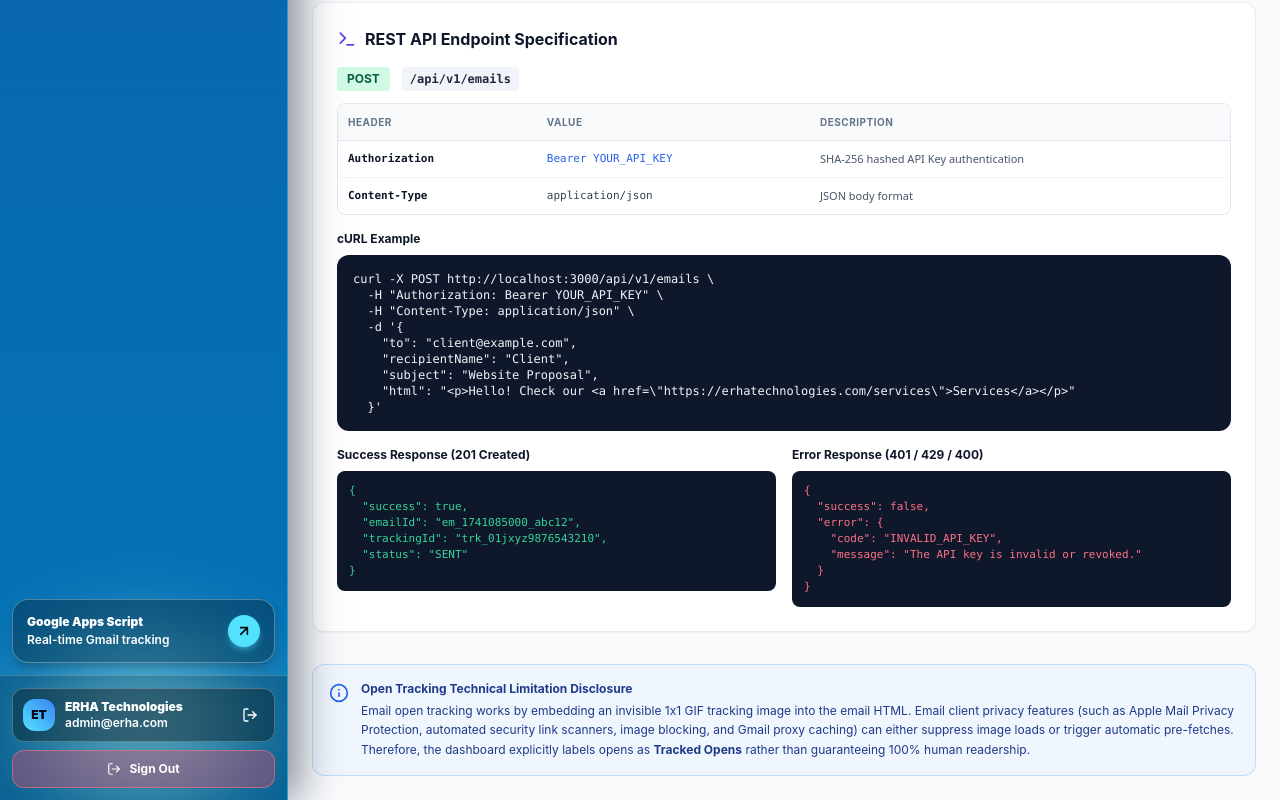
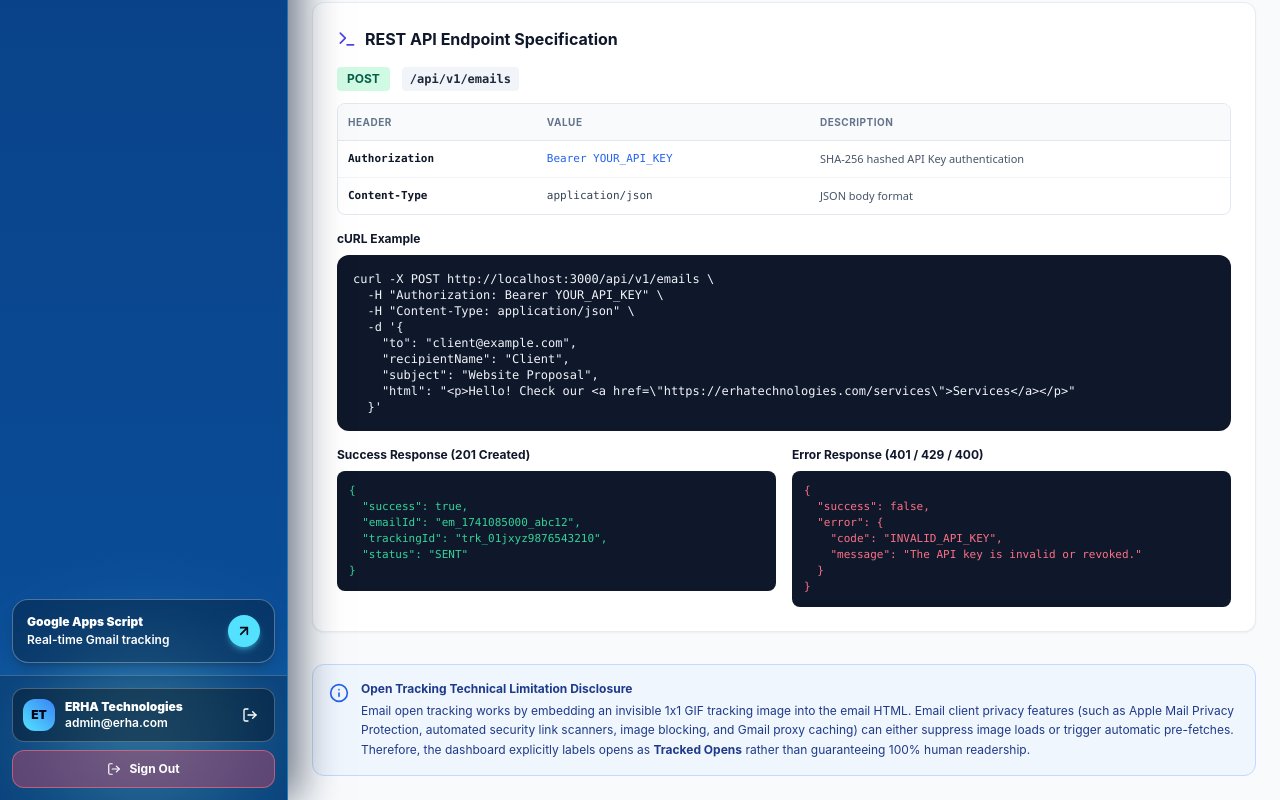
Before and after one commit to zeeshan99996/EMAIL-TRACKER-, a Next.js app: page /dashboard/docs in a window 1280 px wide. Shown: the part 2167-2967 px from the top of the page. Built offline with nearby package versions, Linux system fonts and the light colour scheme.

Commit message:
Make sidebar background gradient slightly darker with deep sapphire navy

```diff
--- a/components/sidebar.tsx
+++ b/components/sidebar.tsx
@@ -133,52 +133,52 @@ export function Sidebar({
         />
       )}
 
-      {/* Sidebar Container - Luminous Hero Section Gradient */}
+      {/* Sidebar Container - Deep Navy & Sapphire Gradient (Bit Darker) */}
       <aside
-        className={`fixed md:static inset-y-0 left-0 z-50 w-72 bg-gradient-to-b from-[#0a2f64] via-[#0d478e] via-[#0f5ca8] to-[#0275b8] border-r border-[#53E2FE]/40 flex flex-col justify-between transition-transform duration-300 ease-in-out md:translate-x-0 relative overflow-hidden text-white shadow-[10px_0_40px_rgba(2,16,41,0.5)] ${
+        className={`fixed md:static inset-y-0 left-0 z-50 w-72 bg-gradient-to-b from-[#051535] via-[#072454] via-[#09387a] to-[#0a4f9b] border-r border-[#53E2FE]/30 flex flex-col justify-between transition-transform duration-300 ease-in-out md:translate-x-0 relative overflow-hidden text-white shadow-[10px_0_40px_rgba(2,16,41,0.6)] ${
           mobileOpen ? 'translate-x-0' : '-translate-x-full'
         }`}
       >
-        {/* Background Ambient Glows - Lighter & More Radiant */}
+        {/* Background Ambient Glows - Subtle & Rich */}
         {/* Top-Left Ambient Cyan Bloom */}
         <div
-          className="absolute -top-10 -left-10 w-64 h-64 rounded-full pointer-events-none blur-[50px] opacity-65 z-0"
+          className="absolute -top-10 -left-10 w-60 h-60 rounded-full pointer-events-none blur-[60px] opacity-40 z-0"
           style={{
             background:
-              'radial-gradient(ellipse at center, rgba(83,226,254,0.75) 0%, rgba(14,165,233,0.45) 50%, transparent 75%)',
+              'radial-gradient(ellipse at center, rgba(83,226,254,0.7) 0%, rgba(14,165,233,0.35) 50%, transparent 75%)',
           }}
         />
 
         {/* Mid-Right Vibrant #53E2FE Aurora */}
         <div
-          className="absolute top-[35%] -right-14 w-64 h-64 rounded-full pointer-events-none blur-[55px] opacity-60 z-0"
+          className="absolute top-[35%] -right-14 w-60 h-60 rounded-full pointer-events-none blur-[65px] opacity-35 z-0"
           style={{
             background:
-              'radial-gradient(ellipse at center, #53E2FE 0%, rgba(14,165,233,0.55) 45%, rgba(2,132,199,0.3) 70%, transparent 85%)',
+              'radial-gradient(ellipse at center, #53E2FE 0%, rgba(14,165,233,0.45) 45%, rgba(2,132,199,0.2) 70%, transparent 85%)',
           }}
         />
 
         {/* Bottom Horizon Intense White & #53E2FE Core Glow */}
         <div
-          className="absolute -bottom-10 left-1/2 -translate-x-1/2 w-80 h-56 rounded-full pointer-events-none blur-[50px] opacity-70 z-0"
+          className="absolute -bottom-10 left-1/2 -translate-x-1/2 w-72 h-52 rounded-full pointer-events-none blur-[55px] opacity-45 z-0"
           style={{
             background:
-              'radial-gradient(ellipse at center, #ffffff 0%, #53E2FE 45%, rgba(4,51,108,0.7) 70%, transparent 95%)',
+              'radial-gradient(ellipse at center, #ffffff 0%, #53E2FE 40%, rgba(4,51,108,0.7) 70%, transparent 95%)',
           }}
         />
 
         {/* Vertical Coordinate Grid Lines (Hero Texture) */}
         <svg
-          className="absolute inset-0 w-full h-full pointer-events-none z-0 opacity-25"
+          className="absolute inset-0 w-full h-full pointer-events-none z-0 opacity-15"
           preserveAspectRatio="none"
           xmlns="http://www.w3.org/2000/svg"
         >
           <defs>
             <linearGradient id="sidebarGridGrad" x1="0" y1="0" x2="0" y2="1">
-              <stop offset="0%" stopColor="#ffffff" stopOpacity="0.15" />
-              <stop offset="40%" stopColor="#53E2FE" stopOpacity="0.4" />
-              <stop offset="85%" stopColor="#53E2FE" stopOpacity="0.65" />
-              <stop offset="100%" stopColor="#ffffff" stopOpacity="0.25" />
+              <stop offset="0%" stopColor="#ffffff" stopOpacity="0.1" />
+              <stop offset="40%" stopColor="#53E2FE" stopOpacity="0.3" />
+              <stop offset="85%" stopColor="#53E2FE" stopOpacity="0.5" />
+              <stop offset="100%" stopColor="#ffffff" stopOpacity="0.15" />
             </linearGradient>
           </defs>
           <line x1="25%" y1="0" x2="25%" y2="100%" stroke="url(#sidebarGridGrad)" strokeWidth="1" strokeDasharray="4 6" />
```
